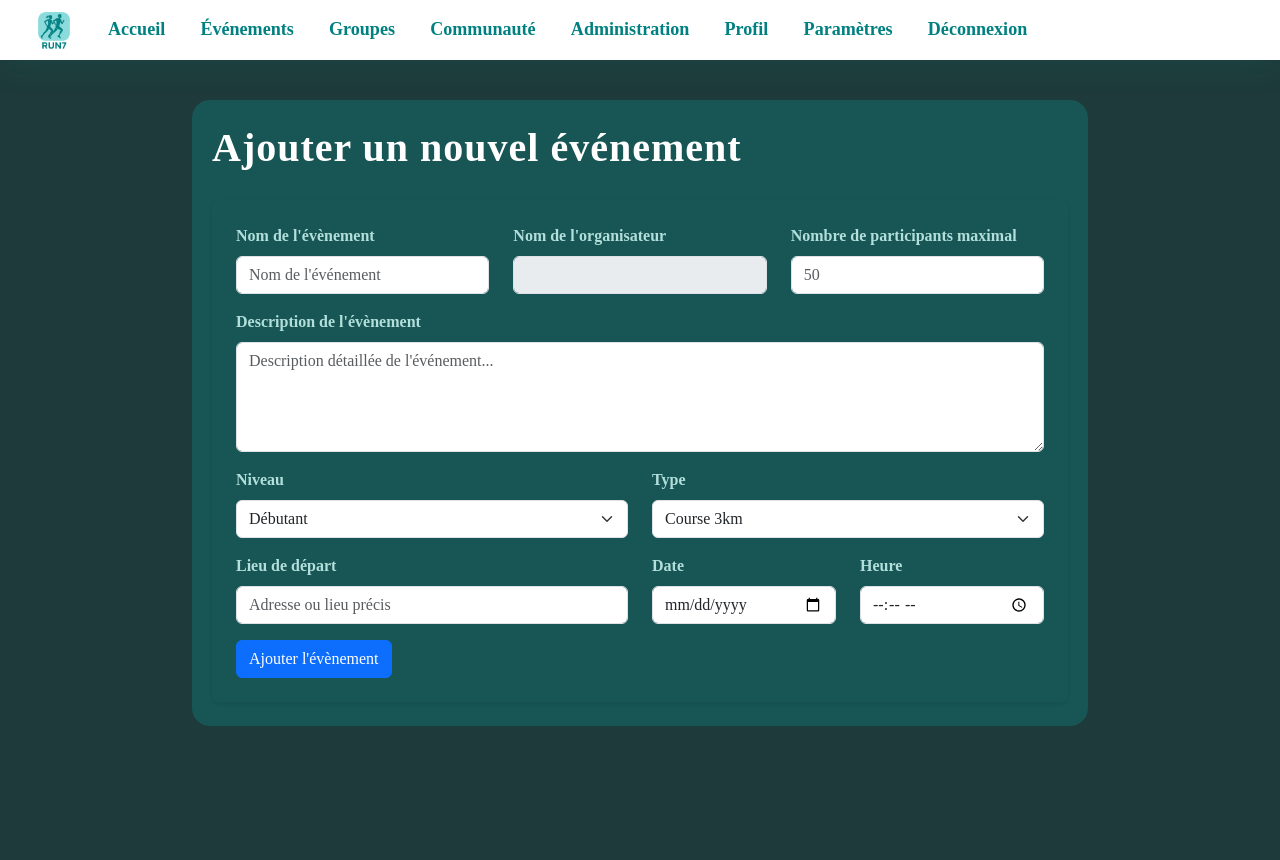
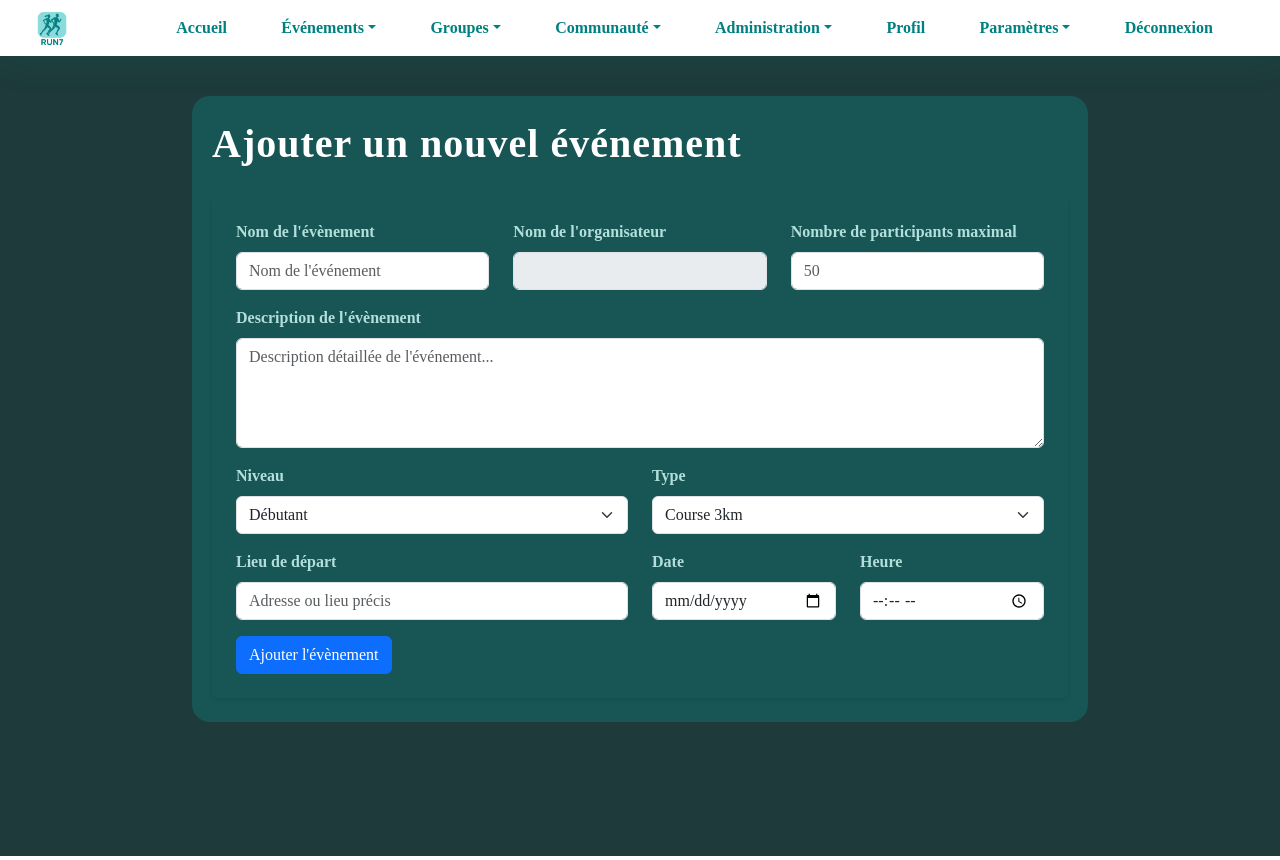
Before and after one commit to MyriamR16/ApplicationWeb_Projet, a React (Vite) app in the folder front_projet_appli_web/: page /ajoutevent in a window 1280 px wide. Built offline with nearby package versions, Linux system fonts and the light colour scheme.

Commit message:
correction partielle 3  merge

```diff
--- a/front_projet_appli_web/src/components/Navigation.jsx
+++ b/front_projet_appli_web/src/components/Navigation.jsx
@@ -86,31 +86,34 @@ function Navigation() {
         {menuItems.map((menu, i) => (
           <li
             key={menu.label}
-            className="navigation-item"
+            className={menu.submenu ? "nav-item dropdown navigation-item" : "nav-item navigation-item"}
             onMouseEnter={() => setOpenMenu(i)}
             onMouseLeave={() => setOpenMenu(null)}
             onClick={() => toggleMenu(i)}
+            style={{ position: 'relative' }}
           >
             {menu.label === "Déconnexion" ? (
-              <a href="/connexion" className="navigation-link" onClick={handleLogout}>
+              <a href="/connexion" className="nav-link" onClick={handleLogout}>
                 {menu.label}
               </a>
             ) : menu.link ? (
               <NavLink
                 to={menu.link}
                 className={({ isActive }) =>
-                  isActive ? "navigation-link active" : "navigation-link"
+                  isActive ? "nav-link active" : "nav-link"
                 }
                 end={menu.link === "/"}
               >
                 {menu.label}
               </NavLink>
             ) : (
-              <span className="navigation-link">{menu.label}</span>
+              <span className="dropdown-toggle nav-link" role="button" aria-haspopup="true" aria-expanded={openMenu === i}>
+                {menu.label}
+              </span>
             )}
 
             {openMenu === i && menu.submenu && (
-              <div className="navigation-dropdown">
+              <div className="dropdown-menu show" style={{ display: 'block', position: 'absolute', top: '120%', left: 0 }}>
                 {menu.submenu.map((item, ii) => (
                   <div key={ii} className="dropdown-item">
                     {item}
--- a/front_projet_appli_web/src/pages/style/Navigation.css
+++ b/front_projet_appli_web/src/pages/style/Navigation.css
@@ -1,17 +1,21 @@
 .custom-navbar {
-  display: flex;
-  align-items: center;
   background: #fff;
   box-shadow: 0 8px 32px rgba(10, 155, 143, 0.10);
   padding: 0.5rem 2rem;
+  border-radius: 0;
+  margin: 0;
   width: 100vw;
   max-width: 100vw;
+  left: 0;
+  right: 0;
   position: relative;
-  z-index: 10;
+  display: flex;
+  align-items: center;
+  justify-content: flex-start;
 }
 
 .navbar-logo {
-  height: 44px;
+  height: 40px;
   margin-right: 32px;
 }
 
@@ -21,61 +25,41 @@
   list-style: none;
   margin: 0;
   padding: 0;
-  width: 100%;
+  width: auto;
+  margin-left: auto;
 }
 
 .navigation-item {
   position: relative;
   margin-right: 2.2rem;
-  font-family: 'Merriweather', 'Times New Roman', serif;
-  font-size: 1.13rem;
-  font-weight: 600;
 }
 
-.navigation-link {
-  color: #008080;
-  text-decoration: none;
+.custom-navbar .nav-link,
+.custom-navbar .dropdown-toggle {
+  color: #008080 !important;
+  font-weight: 700;
+  font-family: 'Times New Roman', Times, serif;
+  margin-left: 1.2rem;
   transition: color 0.2s;
-  padding: 6px 0;
-  display: inline-block;
 }
 
-.navigation-link.active {
+.custom-navbar .nav-link.active,
+.custom-navbar .dropdown-toggle.active {
   font-weight: 900;
   text-decoration: underline;
-  color: #005959;
 }
 
-.navigation-link:hover {
-  color: #005959;
+.custom-navbar .nav-link:hover,
+.custom-navbar .dropdown-toggle:hover,
+.custom-navbar .dropdown-item:hover {
+  color: #005959 !important;
+  background: #e0f7fa;
 }
 
-.navigation-dropdown {
-  position: absolute;
-  top: 120%;
-  left: 0;
-  background: #fff;
-  min-width: 210px;
-  box-shadow: 0 4px 16px rgba(0,0,0,0.10);
+.custom-navbar .dropdown-menu {
   border-radius: 10px;
-  padding: 8px 0;
-  z-index: 100;
-  display: flex;
-  flex-direction: column;
-}
-
-.dropdown-item {
-  padding: 8px 22px;
-  color: #008080;
-  font-size: 1rem;
-  cursor: pointer;
-  transition: background 0.18s, color 0.18s;
-  white-space: nowrap;
-}
-
-.dropdown-item:hover {
-  background: #e0f7fa;
-  color: #005959;
+  box-shadow: 0 4px 10px rgba(0,0,0,0.08);
+  font-family: 'Times New Roman', Times, serif;
 }
 
 @media (max-width: 900px) {
```
